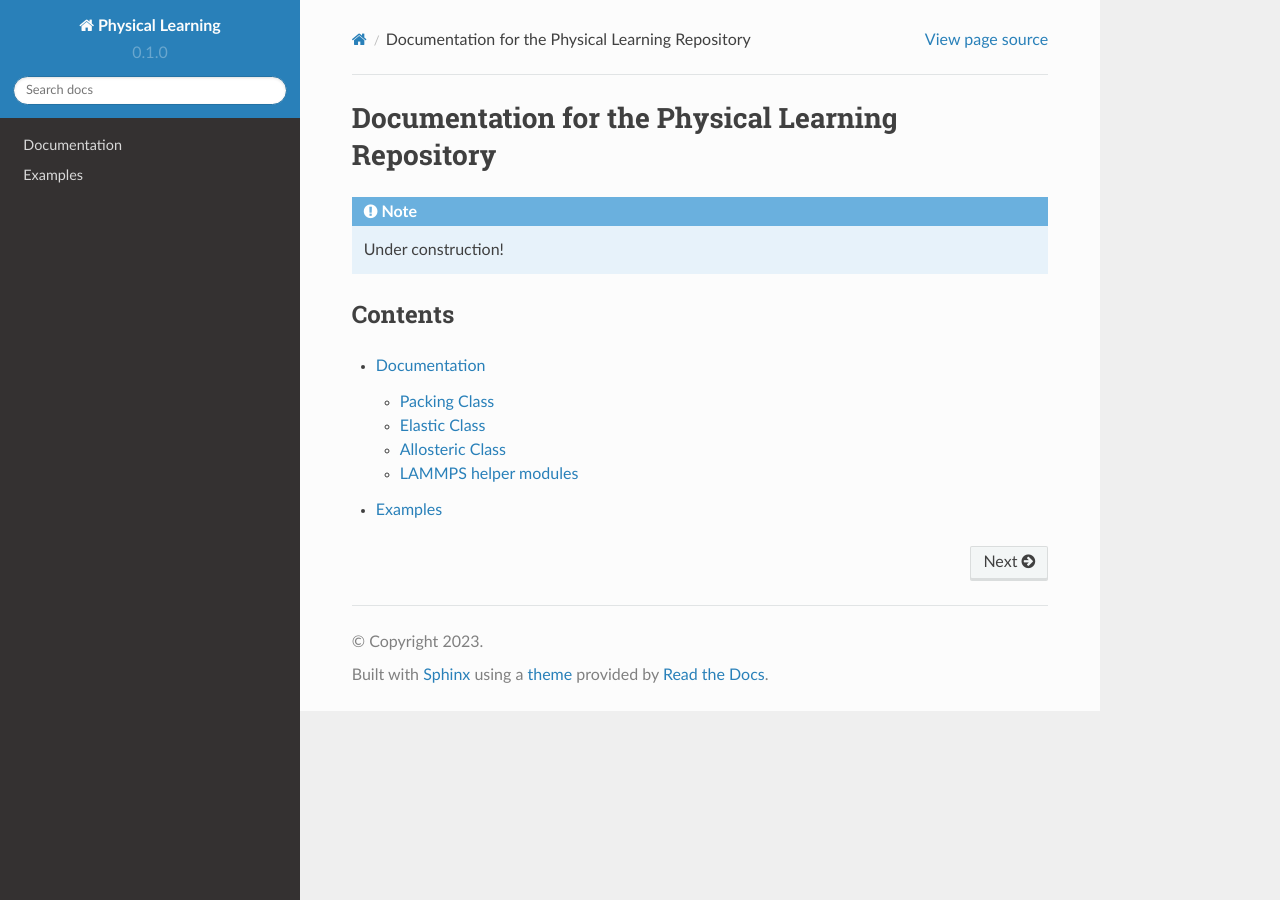
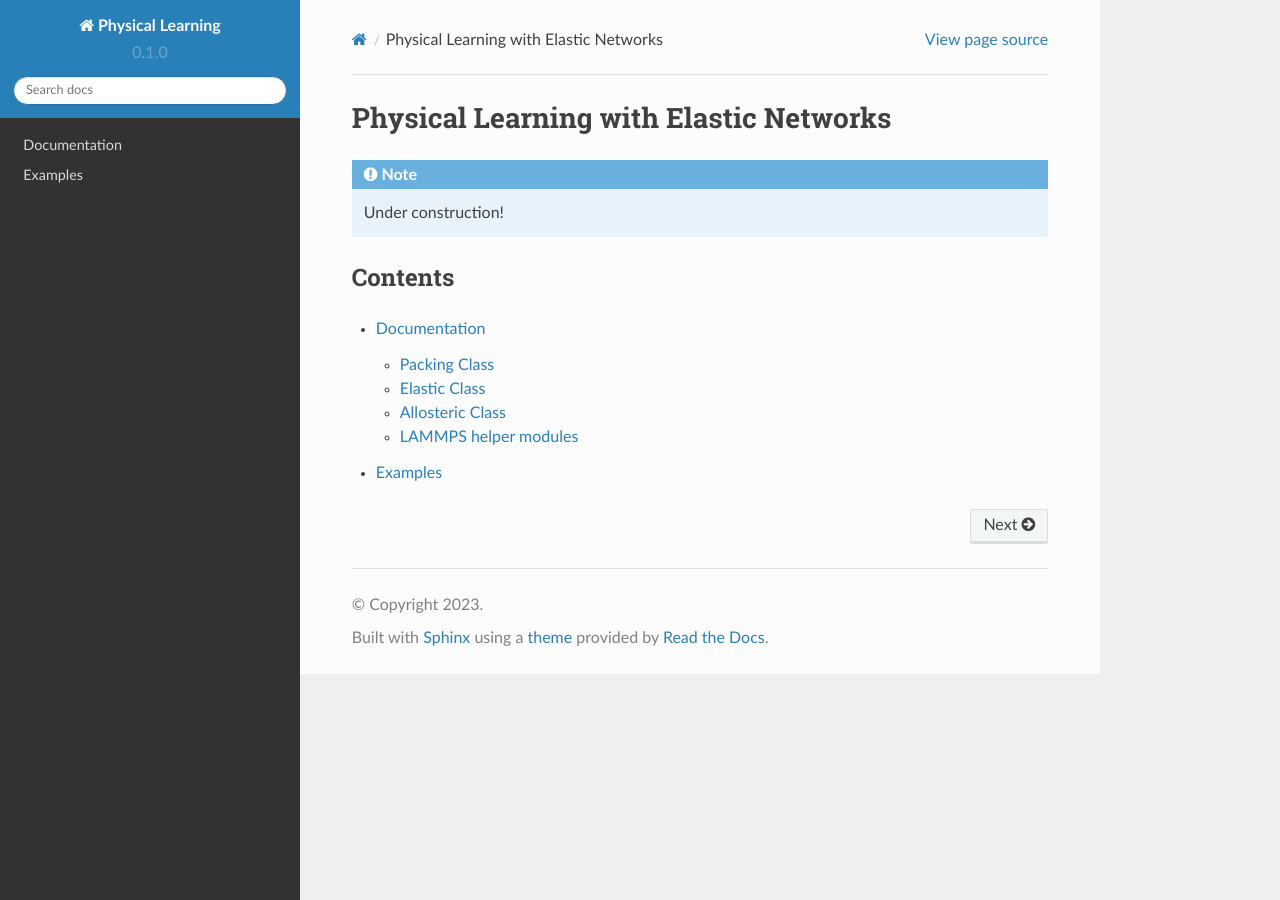
Before and after one commit to jandrejevic12/physical_learning, a Sphinx documentation site: the page built from docs/source/index.rst, in a window 1280 px wide. Built offline with Sphinx 7.4.7 and the Read the Docs theme 2.0.0, drawn with Linux system fonts in a browser that asks for light colours; pages that are not in the unit, such as notebooks, are missing from menus.

Commit message:
Update title.

```diff
--- a/docs/source/index.rst
+++ b/docs/source/index.rst
@@ -1,5 +1,5 @@
-Documentation for the Physical Learning Repository
-==================================================
+Physical Learning with Elastic Networks
+=======================================
 
 .. note::
 
```
